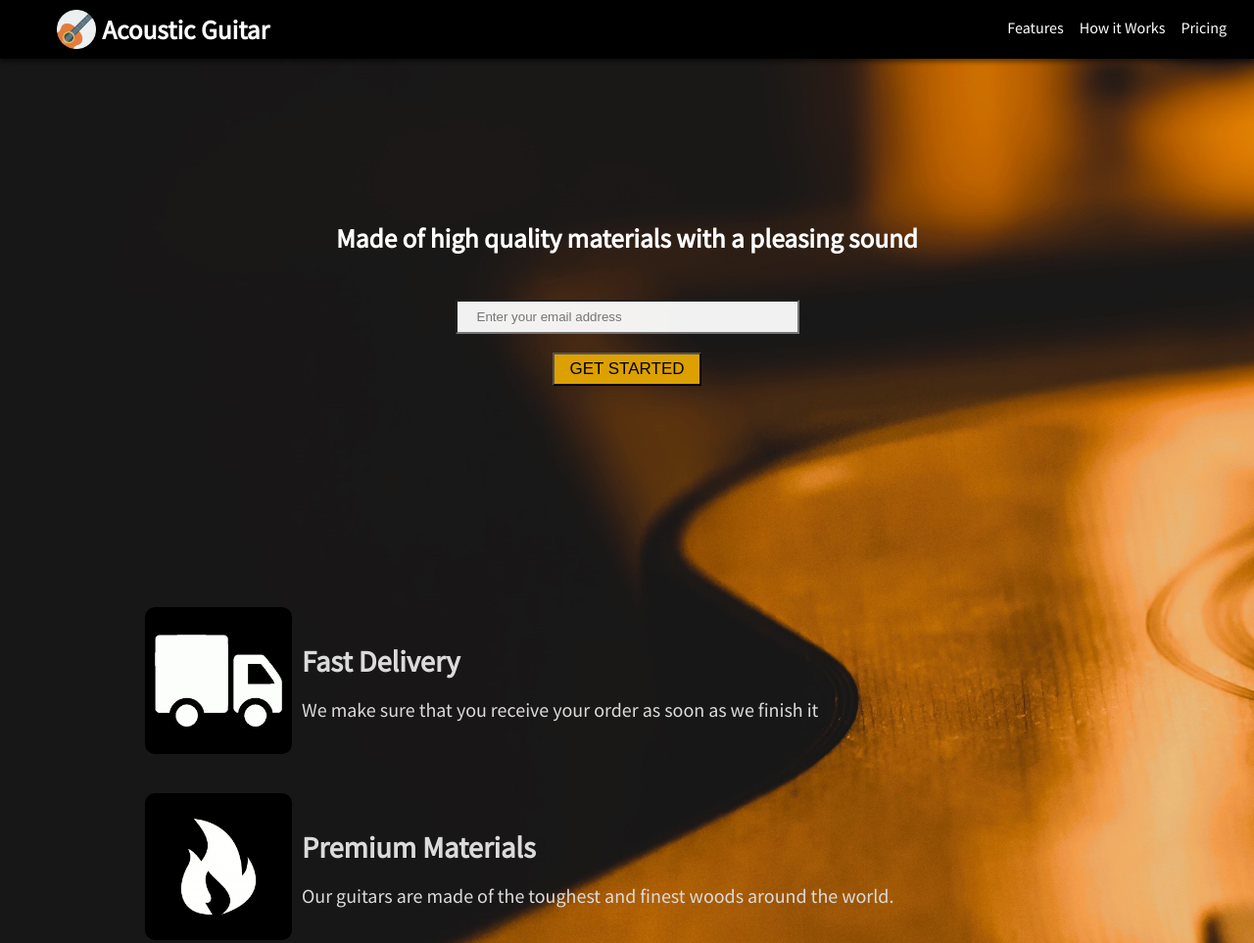
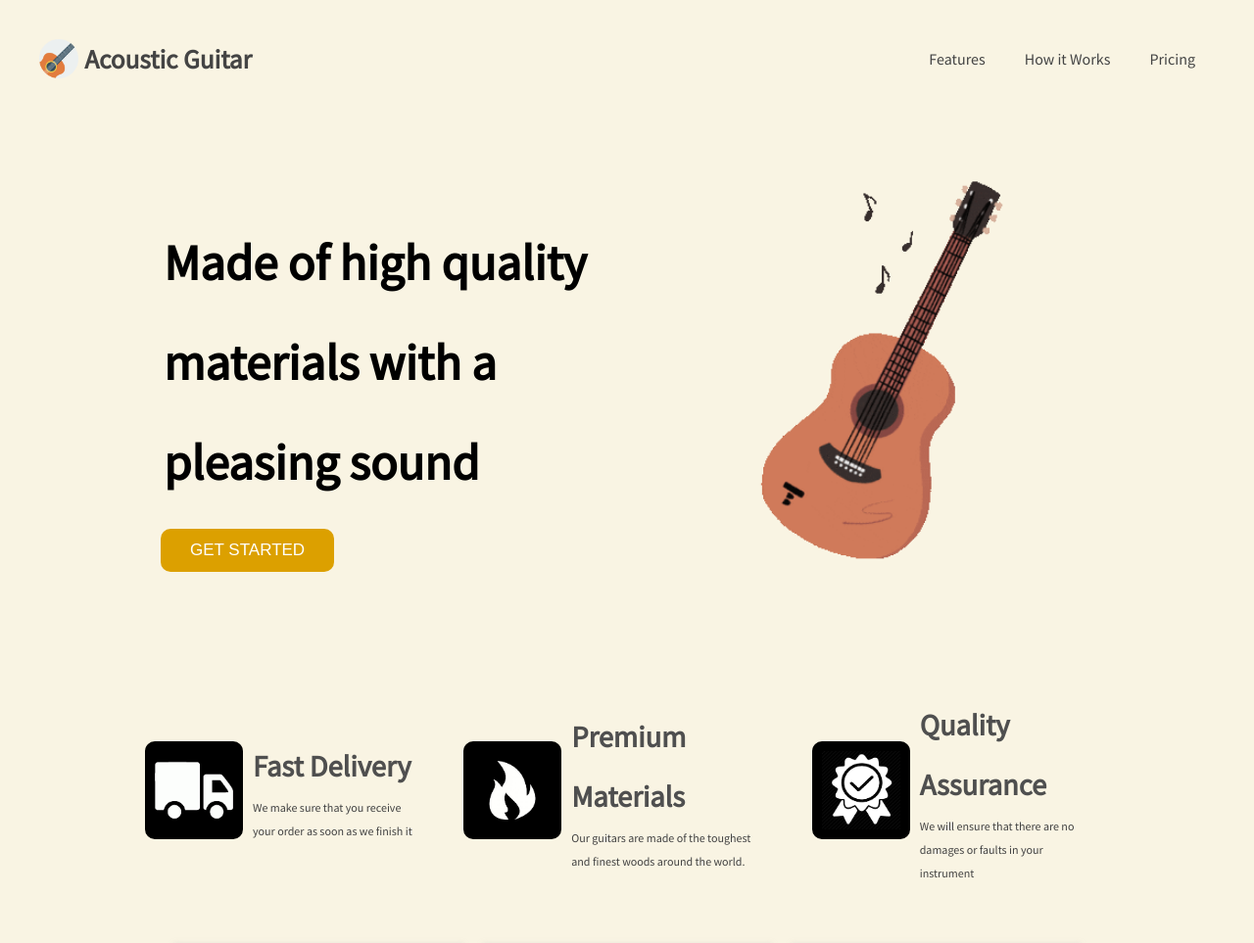
Before and after one commit to makiweeb13/landing-page, a plain HTML site: page index.html in a window 1280 px wide. Shown: the top 963 px of the page at 98% size. Drawn offline with Linux system fonts and the light colour scheme; a web font is replaced by a local one.

Commit message:
design updated

```diff
--- a/index.html
+++ b/index.html
@@ -26,16 +26,19 @@
             <div class="contact">
                 <h1>Made of high quality materials with a pleasing sound</h1>
                 <form class="" action="">
-                    <input
+                    <!-- <input
                         name="email"
                         id="email"
                         type="email"
                         class="input-email"
                         placeholder="Enter your email address"
                         required
-                    /> <br>
+                    /> <br> -->
                     <input id="submit" type="submit" value="GET STARTED" class="form"/>
                 </form>
+            </div>
+            <div class="guitar">
+                <img src="./images/guitar.gif" alt="guitar-gif">
             </div>
         </section>
         <section id="features">
--- a/style.css
+++ b/style.css
@@ -9,23 +9,17 @@
 }
 
 body {
-    background: url(./images/acoustic-guitar-close-up-beautiful-colored-background.jpg);
-    background-repeat: no-repeat;
-    background-size: cover;
-    background-color: #f2eddc;
+    background-color: #f9f4e3;
     font-family: 'Source Sans Pro', sans-serif;
 }
 
 header {
     top: 0;
     min-height: 50px;
-    padding: 10px 58px;
+    padding: 40px;
     display: flex;
     justify-content: space-between;
-    position: absolute;
-    background-color: #000000;
-    box-shadow: 0px 3px 5px rgba(0,0,0,0.5);
-    color: #fff;
+    color: #444444;
     width: 100%;
 }
 
@@ -35,7 +29,7 @@ h1 {
 }
 
 h2 {
-    color: #dbdbdb;
+    color: #4f4f4f;
     font-size: 1.9rem;
 }
 
@@ -58,7 +52,7 @@ li {
 
 .navbar {
     position: absolute;
-    right: 20px;
+    right: 40px;
 }
 
 .navbar ul {
@@ -71,36 +65,54 @@ li {
 }
 
 .navbar ul li {
-    margin: 8px;
+    margin: 10px 20px;
 }
 
 .main-section {
     text-align: center;
-    height: 75vh;
-    line-height: 3;
+    height: 70vh;
+    line-height: 2;
     display: flex;
     align-items: center;
     justify-content: center;
-    color: #fff;
-    padding: 0 40px;
+    color: #000000;
+    font-size: 30px;
+    padding: 0 50px;
+}
+
+.guitar img {
+    width: 110%;
+}
+
+.contact {
+    width: 40%;
+    text-align: left;
 }
 
 .input-email {
-    padding: 8px 150px 8px 20px;
+    padding: 10px 150px 10px 20px;
     margin-top: 19px;
-    background: rgba(255, 255, 255, 0.94)
+    background: rgba(255, 255, 255, 0.5);
+    border: 1px solid #c1c1c1;
 }
 
 .form {
     margin-top: 14px;
-    padding: 5px 15px;
+    padding: 12px 30px;
     font-size: 17px;
     cursor: pointer;
     font-weight: 548;
-    background: rgb(220,160,0);
+    background: #dca000;
+    color: #fff;
+    border: none;
+    border-radius: 10px;
 }
 .form:hover {
     transform: scale(1.05);
+}
+
+textarea:focus, input:focus{
+    outline: none;
 }
 
 .col {
@@ -108,7 +120,7 @@ li {
     text-align: center;
     align-items: center;
     justify-content: center;
-    color: #dbdbdb;
+    color: #414141;
     font-size: 12px;
     padding: 0 10%;
 }
@@ -148,6 +160,7 @@ li {
     text-align: center;
     width: calc(100% / 4);
     background: rgba(225,225,225,0.8);
+    box-shadow: 0 0 5px rgba(206, 203, 203, 0.5);
     margin: 10px;
     line-height: 37px;
     padding: 20px;
@@ -186,13 +199,13 @@ footer > span {
     padding: 0 5px;
 }
 
-@media screen and (max-width: 1500px) {
+@media screen and (max-width: 1100px) {
     .col {
-        position: block;
         flex-direction: column;
         align-items: normal;
         font-size: 20px;
         margin: auto 0;
+        text-align: center;
     }
 
     .row img {
@@ -204,6 +217,17 @@ footer > span {
 }
 
 @media screen and (max-width: 764px) {
+    .main-section {
+        flex-direction: column;
+        height: auto;
+        font-size: 25px;
+        padding: 30px 50px;
+    }
+
+    .contact {
+        width: 100%;
+    }
+
     #pricing {
         flex-direction: column;
     }
```
Also changed, not shown: images/guitar.gif (added).
